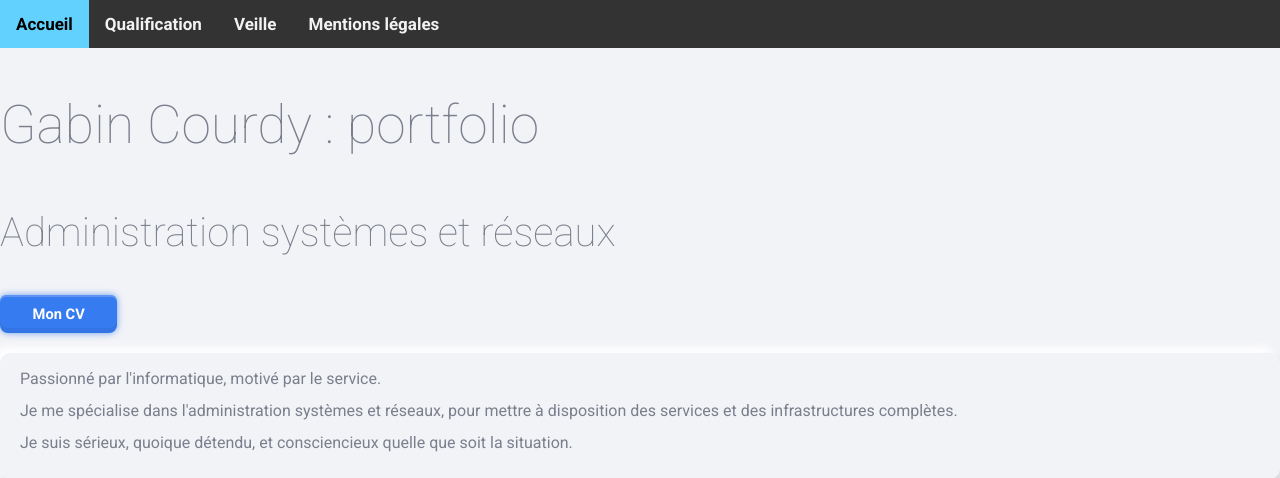
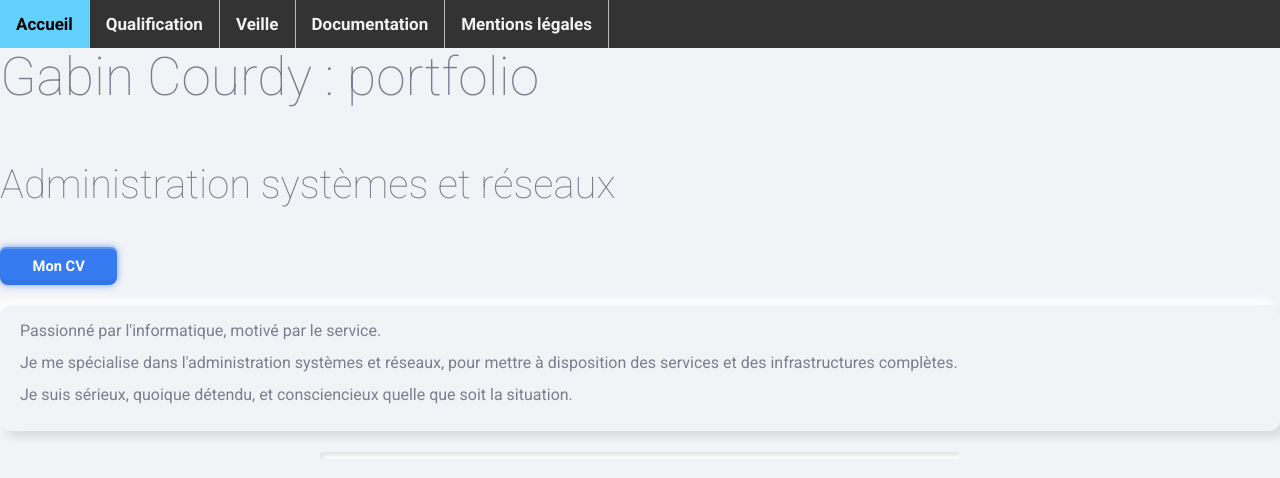
Before and after one commit to GabinusMagnus/portfolio, a PHP site: page / in a window 1280 px wide. Shown: the top 478 px of the page. Run offline with PHP 8.4, Linux system fonts and the light colour scheme.

Commit message:
barre de navigation

```diff
--- a/backend/style.css
+++ b/backend/style.css
@@ -346,6 +346,9 @@ blockquote {
   border-left: 6px solid #367bf0; }
 
 .topnav {
+  position: fixed;
+  top: 0;
+  width: 100%;
   background-color: #333;
   overflow: hidden;
 }
@@ -357,6 +360,7 @@ blockquote {
   padding: 14px 16px;
   text-decoration: none;
   font-size: 17px;
+  border-right: 1px solid #bbb;
 }
 
 .topnav a:hover {
--- a/index.html
+++ b/index.html
@@ -9,6 +9,7 @@
     <a class="active" href="#accueil">Accueil</a>
     <a href="#qualification">Qualification</a>
     <a href="#veille">Veille</a>
+    <a href="172.17.2.80:8081">Documentation</a>
     <a href="mentions_legales.html">Mentions légales</a>
 </div>
 <h1 id="accueil">Gabin Courdy : portfolio</h1>
```
